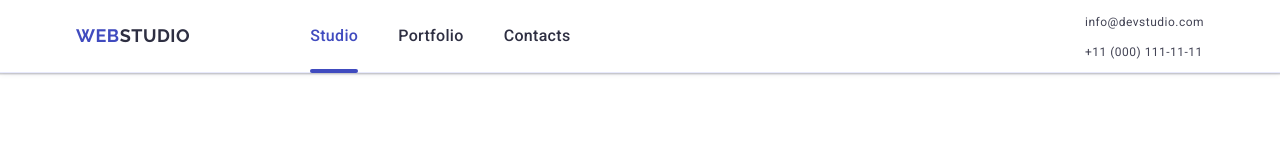
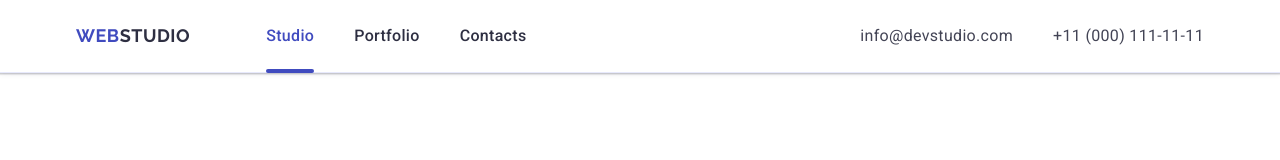
Before and after one commit to 0DarkDante/goit-markup-hw-06, a plain HTML site: page index.html in a window 1280 px wide. Drawn offline with nearby package versions, Linux system fonts and the light colour scheme; files whose address does not match are found by name.

Commit message:
desctop header

```diff
--- a/css/adaptive.css
+++ b/css/adaptive.css
@@ -194,3 +194,22 @@ img {
      color: #434455;
   }
 }
+
+@media screen and (min-width: 1158px) {
+  .header-logo {
+    margin-right: 76px;
+  }
+
+  .header-addres-list {
+    flex-direction: row;
+    align-items: center;
+    gap: 40px;
+  }
+
+  .header-addres-link {
+    line-height: 1.5;
+    letter-spacing: 0.02em;
+    padding: 24px 0;
+    font-size: 16px;
+  }
+}
--- a/css/style.css
+++ b/css/style.css
@@ -10,13 +10,6 @@
 
 .header-addres {
   font-style: normal;
-}
-
-.header-addres-link {
-  line-height: 1.5;
-  letter-spacing: 0.02em;
-  padding: 24px 0;
-  transition: color 250ms cubic-bezier(0.4, 0, 0.2, 1);
 }
 
 /* Section hero */
```
Lines whose indentation alone changed are shown as unchanged.
